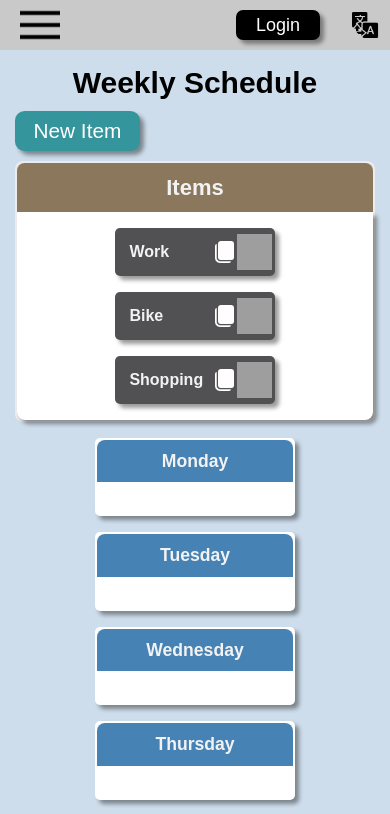
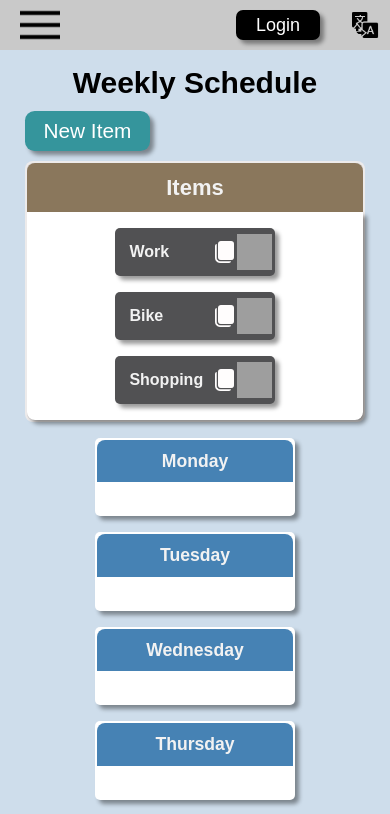
Before and after one commit to Pipeto84/react-ts, a React (Vite) app: page /schedule in a window 390 px wide. Shown: the top 814 px of the page. Built offline with nearby package versions, Linux system fonts and the light colour scheme; grey boxes are pictures that could not be loaded.

Commit message:
arreglo containerStart shedule

```diff
--- a/src/styles/schedule/ContainerStart.css
+++ b/src/styles/schedule/ContainerStart.css
@@ -36,7 +36,7 @@
 }
 @media screen and (max-width: 450px) {
   .containerStart{
-    width: 360px;
+    width: 340px;
   }
   .cardsStart {
     grid-template-columns: 1fr;
```
